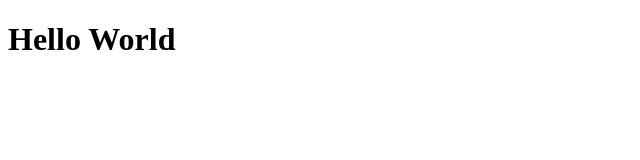
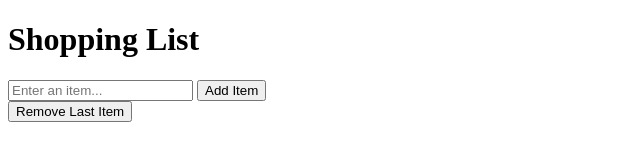
Before and after one commit to FrancesReagan/LAB2Array-Manipulation, a plain HTML site: page index.html in a window 1280 px wide. Shown: the whole page, without its empty margins (0-640 px from the left). Drawn offline with Linux system fonts and the light colour scheme.

Commit message:
added html for javascript display

```diff
--- a/index.html
+++ b/index.html
@@ -4,12 +4,22 @@
   <meta charset="UTF-8">
   <meta name="viewport" content="width=device-width, initial-scale=1.0">
   <link rel="stylesheet" href="styles.css">
-
-
-  <title>Format Name</title>
+  <title>Shopping List App</title>
 </head>
 <body>
- <h1> Hello World</h1>
+ <h1>Shopping List</h1>
+ <!-- Input field and add button -->
+  <div class="input-container">
+    <input type="text" id="itemInput" placeholder="Enter an item...">
+    <button id="addButton">Add Item</button>
+  </div>
+
+ <!-- Remove button -->
+  <button id="removeButton">Remove Last Item</button>
+
+  <!-- list to display items -->
+   <ul id="shoppingListDisplay"></ul>
+
 
  <script src="script.js"></script>
 </body>
```
